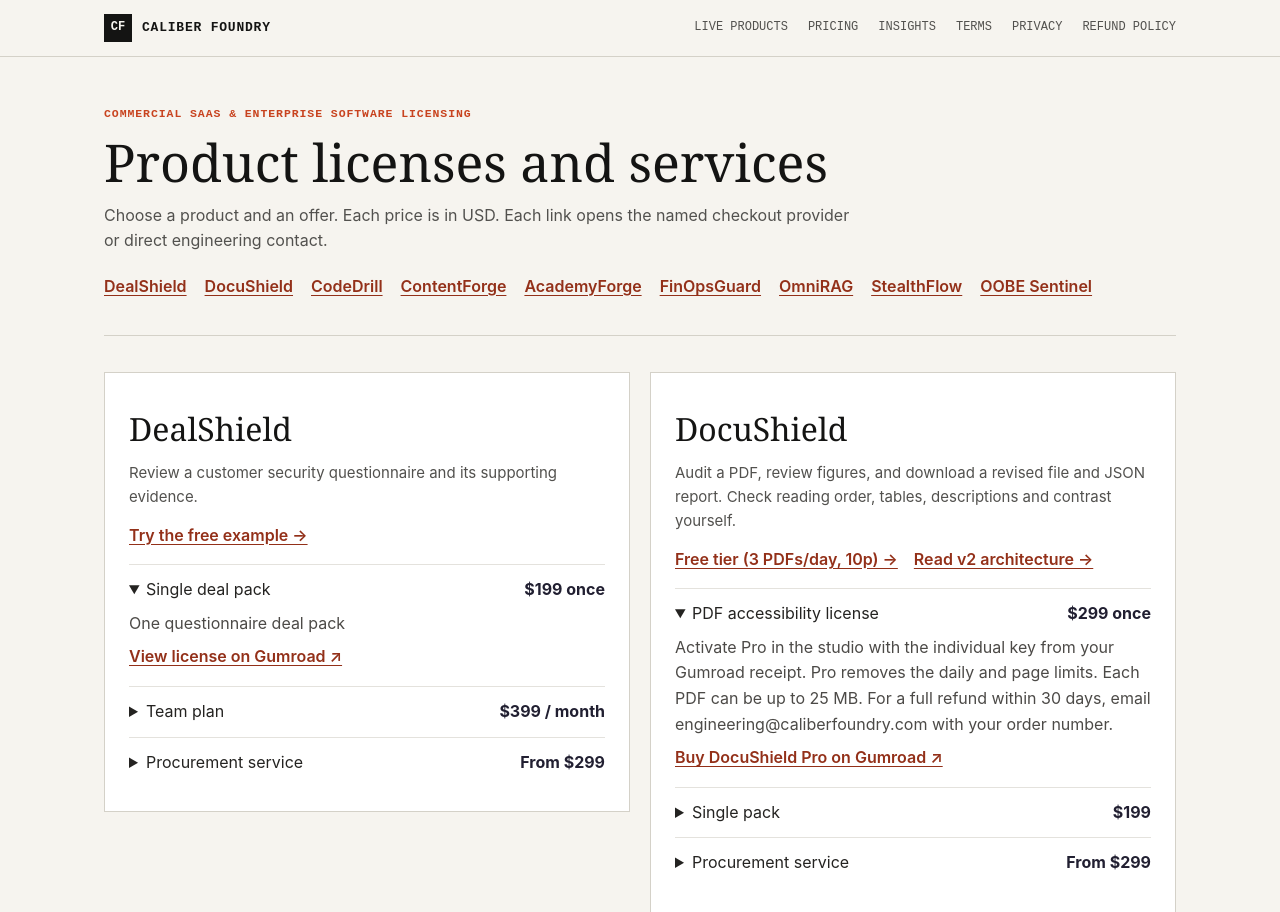
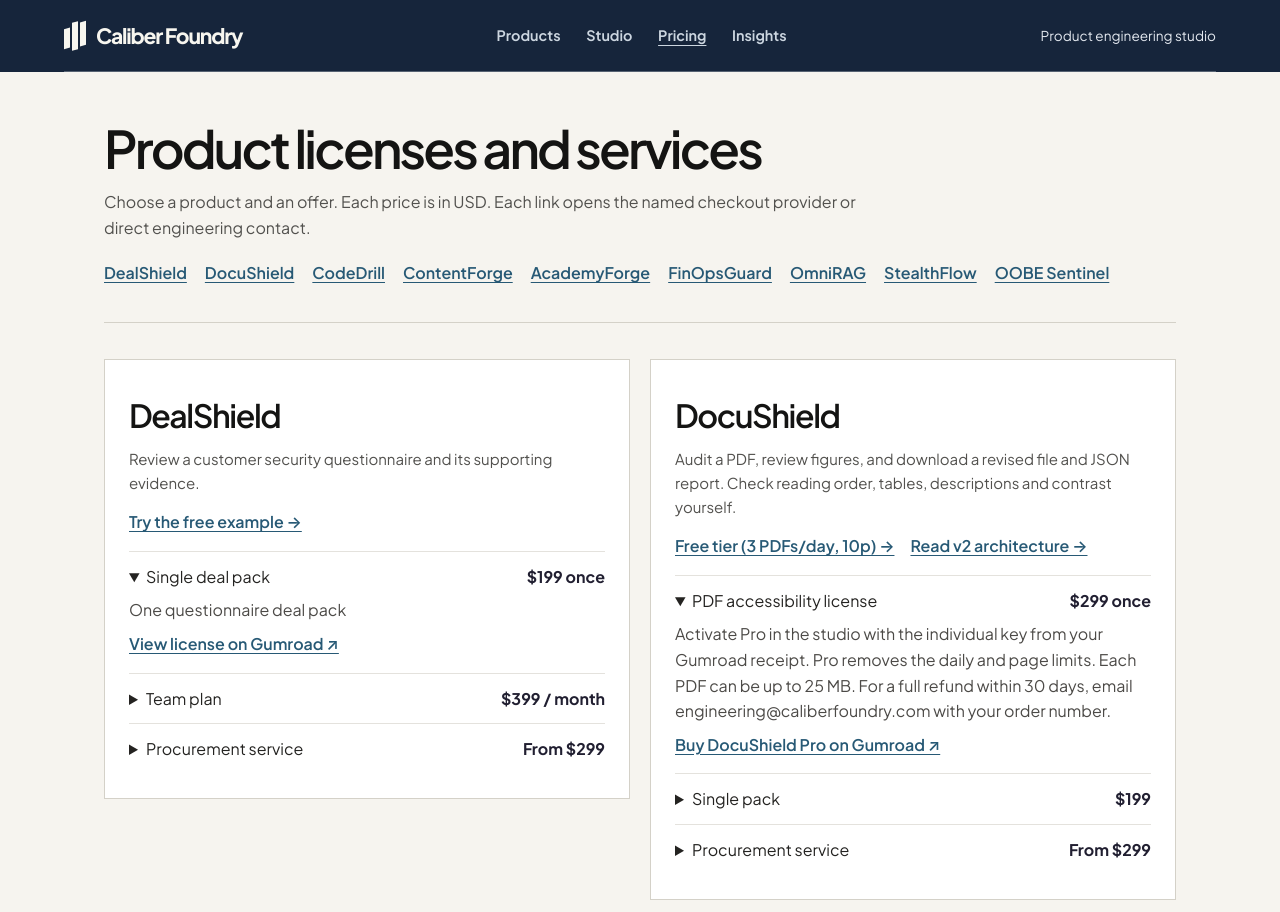
Before and after one commit to caliberfoundry/caliberfoundry.github.io, a plain HTML site: page pricing.html in a window 1280 px wide. Shown: the top 912 px of the page. Drawn offline with Linux system fonts and the light colour scheme.

Commit message:
Unify Atlas pricing navigation and restore learning guide sources

```diff
--- /dev/null
+++ b/assets/home/atlas-header.css
@@ -0,0 +1,46 @@
+@font-face {
+  font-family: "Plus Jakarta Sans";
+  src: url("fonts/plus-jakarta-sans.woff2") format("woff2");
+  font-display: swap;
+  font-weight: 400 750;
+}
+
+.atlas-head {
+  background: #16253b;
+  color: #f7f6ef;
+  font-family: "Plus Jakarta Sans", system-ui, sans-serif;
+}
+.mast, .mast nav {
+  display: flex;
+  flex-wrap: wrap;
+  align-items: center;
+}
+.mast {
+  width: min(1296px, 90%);
+  margin-inline: auto;
+  justify-content: space-between;
+  min-height: 72px;
+  padding-block: 10px;
+  gap: 8px 24px;
+  border-bottom: 1px solid #566272;
+}
+.mast a { display: inline-flex; align-items: center; min-height: 44px; color: inherit; text-decoration: none; }
+.mast .brand { gap: 10px; font-size: 1.32rem; font-weight: 750; letter-spacing: -.055em; }
+.mark { display: flex; align-items: center; gap: 2px; height: 32px; transform: skewY(-16deg); }
+.mark i { width: 6px; height: 20px; background: currentColor; }
+.mark i:nth-child(2) { height: 28px; }
+.mark i:last-child { height: 24px; }
+.mast nav { gap: clamp(14px, 2vw, 30px); color: #ccd6e0; }
+.mast nav a { font-size: .9rem; font-weight: 650; }
+.mast a:hover, .mast [aria-current="page"] { text-decoration: underline; text-underline-offset: .28em; }
+.mast :focus-visible { outline: 3px solid #a3d9ef; outline-offset: 0; }
+.studio-label { font-size: .85rem; color: #e3e8ef; }
+@media (max-width: 760px) {
+  .mast { padding-block: 4px; gap: 0 8px; }
+  .mast .brand { font-size: 1.15rem; }
+  .studio-label { max-width: 14ch; text-align: right; font-size: .8rem; }
+  .mast nav { order: 1; width: 100%; gap: 0 clamp(12px, 4vw, 24px); }
+}
+
+.skip { position: absolute; top: 8px; left: 8px; z-index: 5; transform: translateY(-180%); padding: 8px 16px; background: white; color: #16253b; }
+.skip:focus { transform: none; }
--- a/assets/home/showcase.css
+++ b/assets/home/showcase.css
@@ -1,9 +1,3 @@
-@font-face {
-  font-family: "Plus Jakarta Sans";
-  src: url("fonts/plus-jakarta-sans.woff2") format("woff2");
-  font-display: swap;
-  font-weight: 400 750;
-}
 :root {
   --ink: #202325;
   --accent: #252a2c;
@@ -17,20 +11,10 @@ a { color: inherit; text-underline-offset: .22em; }
 :focus-visible { outline: 3px solid #27617e; outline-offset: 3px; }
 [hidden] { display: none !important; }
 .wrap { width: min(1296px, 90%); margin-inline: auto; }
-.skip { position: absolute; top: 8px; left: 8px; z-index: 5; transform: translateY(-180%); padding: 8px 16px; background: white; }
-.skip:focus { transform: none; }
-.mast, .mast nav, .footer-links, .product-filters { display: flex; flex-wrap: wrap; align-items: center; }
-.atlas-head, .hero { background: #16253b; color: #f7f6ef; }
-.mast { justify-content: space-between; min-height: 72px; padding-block: 10px; gap: 8px 24px; border-bottom: 1px solid #566272; }
-.brand { display: inline-flex; align-items: center; gap: 10px; text-decoration: none; font-size: 1.32rem; font-weight: 750; letter-spacing: -.055em; }
-.mark { display: flex; align-items: center; gap: 2px; height: 32px; transform: skewY(-16deg); }
-.mark i { width: 6px; height: 20px; background: currentColor; }
-.mark i:nth-child(2) { height: 28px; }
-.mark i:last-child { height: 24px; }
-.mast nav { gap: clamp(14px,2vw,30px); color: #ccd6e0; }
-.mast nav a, .button, .work-footer a { display: inline-flex; align-items: center; min-height: 44px; font-size: .9rem; font-weight: 650; text-decoration: none; }
-.mast a:hover, .work-footer a:hover { text-decoration: underline; }
-.studio-label { font-size: .85rem; color: #e3e8ef; }
+.footer-links, .product-filters { display: flex; flex-wrap: wrap; align-items: center; }
+.hero { background: #16253b; color: #f7f6ef; }
+.button, .work-footer a { display: inline-flex; align-items: center; min-height: 44px; font-size: .9rem; font-weight: 650; text-decoration: none; }
+.work-footer a:hover { text-decoration: underline; }
 .atlas-layout {
   display: grid; grid-template-columns: minmax(0,.93fr) minmax(0,1fr);
   align-items: center; gap: 4%; padding-block: clamp(32px,4.5vw,70px);
@@ -50,7 +34,7 @@ a { color: inherit; text-underline-offset: .22em; }
 .collection:hover strong { text-decoration: underline; }
 .preview-toggle { width:44px; height:44px; flex:none; background:transparent; color:#a3d9ef; border:0; font-family:inherit; font-size:1.35rem; cursor:pointer; }
 .preview-toggle:hover { background: #2d425a; }
-.hero :focus-visible, .mast :focus-visible { outline-color: #a3d9ef; outline-offset: 0; }
+.hero :focus-visible { outline-color: #a3d9ef; outline-offset: 0; }
 #preview-dialog { padding: clamp(14px,2vw,24px); width: min(720px,92vw); max-height: 90vh; overflow: auto; border: 1px solid #ccd6e0; border-radius: 8px; color: #16253b; background:#fff; }
 #preview-dialog::backdrop { background: rgba(12,22,37,.76); }
 .preview-head { display:flex; gap:16px; justify-content:space-between; align-items:center; margin-bottom:12px; }
@@ -97,16 +81,13 @@ a { color: inherit; text-underline-offset: .22em; }
 .site-footer { display: flex; flex-wrap: wrap; justify-content: space-between; align-items: start; gap: 18px; padding-block: 32px; }
 .footer-signature { display: grid; gap: 4px; }
 .footer-links { width: min(100%,650px); gap: 0 20px; }
+.footer-signature .brand { display: inline-flex; align-items: center; font-size: 1.32rem; font-weight: 750; letter-spacing: -.055em; text-decoration: none; }
 .footer-links a, .site-footer small { color: var(--muted); font-size: .85rem; }
 .footer-links a { display: inline-flex; min-height: 40px; align-items: center; }
 @media (max-width: 950px) {
   .work-grid { grid-template-columns: repeat(2,minmax(0,1fr)); }
 }
 @media (max-width: 680px) {
-  .mast { min-height: 58px; gap: 8px; }
-  .mast nav { display: none; }
-  .brand { font-size: 1.15rem; }
-  .studio-label { max-width: 14ch; text-align: right; font-size: .8rem; }
   .atlas-layout, .studio-inner > div:first-child { grid-template-columns: minmax(0,1fr); gap: 18px; }
   .atlas-layout { padding-block: 24px; }
   .hero h1 { font-size: clamp(2.7rem,11.4vw,4rem); }
--- a/pricing.html
+++ b/pricing.html
@@ -12,8 +12,8 @@
   <title>Pricing &amp; Commercial Licensing — Caliber Foundry</title>
   <meta name="description" content="Official commercial pricing and enterprise licensing for Caliber Foundry software products: DealShield DDQ &amp; VPAT 2.5 Studio, DocuShield PDF/UA Studio, CodeDrill CBT Simulator, ContentForge Studio, AcademyForge SCORM 1.2 Studio, FinOpsGuard LLM Workflow Cost Audit, and OmniRAG Due Diligence Pack." />
   <link rel="canonical" href="https://caliberfoundry.com/pricing.html" />
+  <link rel="stylesheet" href="/assets/home/atlas-header.css">
   <style>
-    @import url('https://fonts.googleapis.com/css2?family=IBM+Plex+Mono:wght@400;500;600&family=Instrument+Serif:ital@0;1&family=Plus+Jakarta+Sans:wght@400;500;600;700&display=swap');
     :root {
       --cf-bg-paper: #F6F4EF;
       --cf-bg-stone: #ECE9E1;
@@ -21,27 +21,20 @@
       --cf-ink-primary: #141413;
       --cf-ink-secondary: #4A4842;
       --cf-ink-muted: #78756D;
-      --cf-rule-strong: #141413;
+      --cf-rule-strong: #cbd2d7;
       --cf-rule-mid: #D6D1C7;
-      --cf-accent-primary: #C8431F;
+      --cf-accent-primary: #275975;
       --cf-forest-pass: #1A5638;
-      --font-display: 'Instrument Serif', Georgia, serif;
+      --font-display: 'Plus Jakarta Sans', system-ui, sans-serif;
       --font-sans: 'Plus Jakarta Sans', -apple-system, BlinkMacSystemFont, sans-serif;
-      --font-mono: 'IBM Plex Mono', monospace;
+      --font-mono: ui-monospace, monospace;
     }
     * { box-sizing: border-box; margin: 0; padding: 0; }
-    body { background: var(--cf-bg-paper); color: var(--cf-ink-primary); font-family: var(--font-sans); line-height: 1.6; }
+    body { background: #fff; color: var(--cf-ink-primary); font-family: var(--font-sans); line-height: 1.6; }
     .container { max-width: 1120px; margin: 0 auto; padding: 0 24px; }
-    .site-header { border-bottom: 1.5px solid var(--cf-rule-strong); background: var(--cf-bg-paper); position: sticky; top: 0; z-index: 100; }
-    .header-inner { max-width: 1120px; margin: 0 auto; padding: 14px 24px; display: flex; align-items: center; justify-content: space-between; gap: 16px; flex-wrap: wrap; }
-    .brand { display: inline-flex; align-items: center; gap: 10px; text-decoration: none; color: var(--cf-ink-primary); }
-    .brand-mark { width: 28px; height: 28px; background: var(--cf-ink-primary); color: var(--cf-bg-paper); font-family: var(--font-mono); font-size: 12px; font-weight: 600; display: inline-flex; align-items: center; justify-content: center; }
-    .brand-name { font-family: var(--font-mono); font-weight: 600; font-size: 13px; letter-spacing: 0.06em; text-transform: uppercase; }
-    .nav-links { display: flex; align-items: center; gap: 20px; flex-wrap: wrap; }
-    .nav-item { font-family: var(--font-mono); font-size: 12px; color: var(--cf-ink-secondary); text-decoration: none; text-transform: uppercase; }
     .hero { padding: 48px 0 32px; border-bottom: 1.5px solid var(--cf-rule-strong); }
     .eyebrow { font-family: var(--font-mono); font-size: 11.5px; font-weight: 600; color: var(--cf-accent-primary); text-transform: uppercase; letter-spacing: 0.08em; display: block; margin-bottom: 10px; }
-    h1 { font-family: var(--font-display); font-size: clamp(34px, 4.5vw, 52px); font-weight: 400; line-height: 1.1; margin-bottom: 12px; }
+    h1 { font-family: var(--font-display); font-size: clamp(34px, 4.5vw, 52px); font-weight: 600; letter-spacing: -.055em; line-height: 1.1; margin-bottom: 12px; }
     .subtitle { font-size: 16px; color: var(--cf-ink-secondary); max-width: 760px; }
     .grid { display: grid; grid-template-columns: repeat(auto-fit, minmax(260px, 1fr)); gap: 20px; padding: 36px 0; }
     .card { background: var(--cf-bg-surface); border: 1.5px solid var(--cf-rule-strong); padding: 24px; display: flex; flex-direction: column; justify-content: space-between; }
@@ -63,8 +56,8 @@
     .footer-inner a { color: var(--cf-ink-primary); text-decoration: none; }
       .grid { grid-template-columns:repeat(auto-fit,minmax(min(100%,390px),1fr)); align-items:start; }
     .card { justify-content:flex-start; min-width:0; }
-    .card-title { font-size:32px; }.desc {font-size:15px;}
-    .trial-link,.offer a,.product-jumps a { color:#933019;text-underline-offset:3px;font-weight:600; }
+    .card-title { font-size:32px; font-weight:600; letter-spacing:-.045em; }.desc {font-size:15px;}
+    .trial-link,.offer a,.product-jumps a { color:#275975;text-underline-offset:3px;font-weight:600; }
     .trial-link { margin:0 0 16px;align-self:flex-start; }
     .product-jumps { display:flex;flex-wrap:wrap;gap:6px 18px;margin-top:16px; }
     .product-jumps a { padding:4px 0; }
@@ -72,31 +65,21 @@
     .offer summary { cursor:pointer;color:#242321;font-size:16px; }
     .offer summary strong { float:right;color:#211f31; }
     .offer p { margin:8px 0 4px;color:#4c4a47; } .offer a {display:inline-block;padding:4px 0;}
-    article[id] {scroll-margin-top:80px;}
-    @media (max-width:600px) { .header-inner {padding:10px 16px;display:block}.nav-links {margin-top:8px;gap:6px 14px;flex-wrap:wrap}.nav-links a{padding:3px 0}.hero{padding:24px 0 18px}.grid{padding:18px 0}.card{padding:16px}.container{padding-inline:16px} }
+    article[id] {scroll-margin-top:16px;}
+    @media (max-width:600px) { .hero{padding:24px 0 18px}.grid{padding:18px 0}.card{padding:16px}.container{padding-inline:16px} }
   </style>
 </head>
 <body>
-  <header class="site-header">
-    <div class="header-inner">
-      <a href="./" class="brand">
-        <span class="brand-mark">CF</span>
-        <span class="brand-name">Caliber Foundry</span>
-      </a>
-      <nav class="nav-links">
-        <a href="./#work" class="nav-item">Live Products</a>
-        <a href="./pricing.html" class="nav-item">Pricing</a>
-        <a href="./insights/" class="nav-item">Insights</a>
-        <a href="./terms.html" class="nav-item">Terms</a>
-        <a href="./privacy.html" class="nav-item">Privacy</a>
-        <a href="./refund-policy.html" class="nav-item">Refund Policy</a>
-      </nav>
+  <a class="skip" href="#main">Skip to content</a>
+  <header class="atlas-head">
+    <div class="mast">
+      <a class="brand" href="./"><span class="mark" aria-hidden="true"><i></i><i></i><i></i></span>Caliber Foundry</a>
+      <nav aria-label="Main navigation"><a href="./#work">Products</a><a href="./#capabilities">Studio</a><a href="./pricing.html" aria-current="page">Pricing</a><a href="./insights/">Insights</a></nav>
+      <span class="studio-label">Product engineering studio</span>
     </div>
   </header>
-
-  <main class="container">
+  <main class="container" id="main">
     <section class="hero">
-      <span class="eyebrow">Commercial SaaS &amp; Enterprise Software Licensing</span>
       <h1>Product licenses and services</h1>
       <p class="subtitle">Choose a product and an offer. Each price is in USD. Each link opens the named checkout provider or direct engineering contact.</p>
       <nav class="product-jumps" aria-label="Jump to a product"><a href="#price-dealshield">DealShield</a><a href="#price-docushield">DocuShield</a><a href="#price-codedrill-cbt">CodeDrill</a><a href="#price-content-studio">ContentForge</a><a href="#price-edtech-studio">AcademyForge</a><a href="#price-finopsguard">FinOpsGuard</a><a href="#price-omnirag">OmniRAG</a><a href="#price-stealthflow">StealthFlow</a><a href="#price-oobe">OOBE Sentinel</a></nav>
```
Also changed, not shown: edtech-studio/guides/ada-title-ii-wcag-courseware-deadline-calculator.html (+2 -2 lines), edtech-studio/guides/educause-hecvat-vendor-readiness-scorer.html (+3 -3 lines), edtech-studio/guides/pdf-ua-iso-14289-matterhorn-syllabus-checker.html (+2 -2 lines), edtech-studio/guides/qti-3-0-item-bank-migration-estimator.html (+1 -1 lines), edtech-studio/guides/scorm-1-2-runtime-packaging-calculator.html (+2 -2 lines), edtech-studio/guides/xapi-cmi5-vs-scorm-lms-telemetry-selector.html (+6 -6 lines), index.html (+3 -2 lines).
